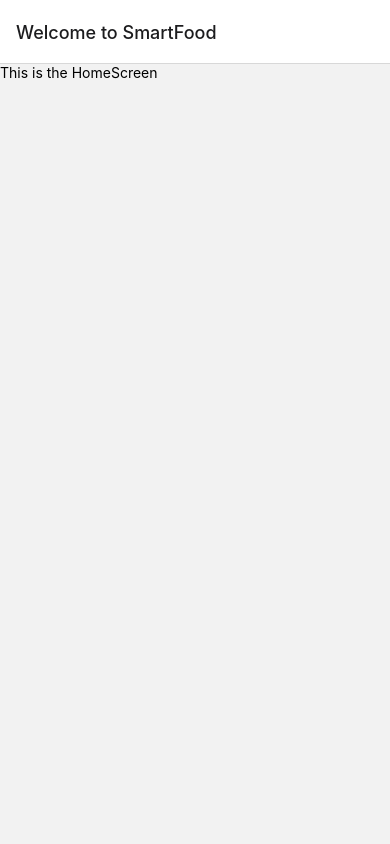
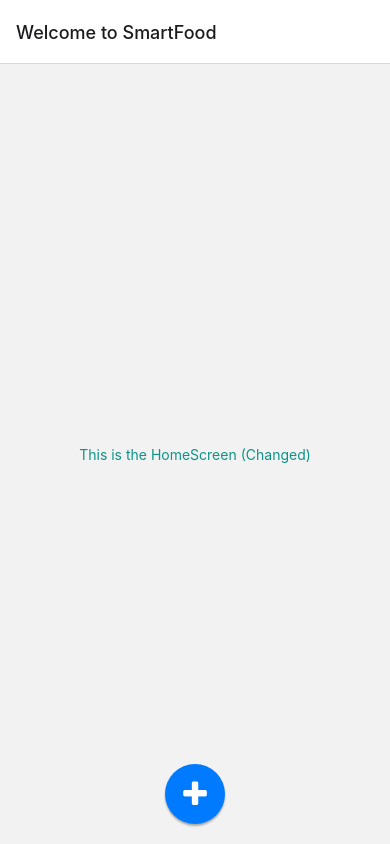
Before and after one commit to https-github-com-asadsaifi2021/SmartFood, a React Native app: screen /HomeScreen in a window 390 px wide. Built offline with nearby package versions, Linux system fonts and the light colour scheme.

Commit message:
Added a add button.

```diff
--- a/App.js
+++ b/App.js
@@ -1,20 +1,8 @@
 import React from "react";
-import { NavigationContainer } from "@react-navigation/native";
-import { createStackNavigator } from "@react-navigation/stack";
-import HomeScreen from "./src/screens/HomeScreen";
-
-const Stack = createStackNavigator();
+import HomeStackNavigator from "./routes/HomeStack";
 
 export default function App() {
   return (
-    <NavigationContainer>
-      <Stack.Navigator>
-        <Stack.Screen
-          name="Home"
-          component={HomeScreen}
-          options={{ title: "Welcome to SmartFood" }}
-        />
-      </Stack.Navigator>
-    </NavigationContainer>
+    <HomeStackNavigator />
   );
 }
--- /dev/null
+++ b/routes/HomeStack.jsx
@@ -0,0 +1,19 @@
+import { NavigationContainer } from "@react-navigation/native";
+import { createStackNavigator } from "@react-navigation/stack";
+import HomeScreen from "../screens/HomeScreen";
+
+const Stack = createStackNavigator();
+
+export default function HomeStack() {
+  return (
+    <NavigationContainer>
+      <Stack.Navigator>
+        <Stack.Screen
+          name="HomeScreen"
+          component={HomeScreen}
+          options={{ title: "Welcome to SmartFood" }}
+        />
+      </Stack.Navigator>
+    </NavigationContainer>
+  );
+}
--- /dev/null
+++ b/screens/HomeScreen.jsx
@@ -0,0 +1,19 @@
+import React from "react";
+import { View, Text, TouchableOpacity } from "react-native";
+import { FontAwesome } from "@expo/vector-icons";
+import { globalStyles } from "../styles/GlobalStyles";
+
+const HomeScreen = () => {
+  return (
+    <View className="flex-1 justify-center items-center">
+      <Text className="text-center text-teal-600">
+        This is the HomeScreen (Changed)
+      </Text>
+      <TouchableOpacity style={globalStyles.addButtonContainer}>
+        <FontAwesome name="plus" style={globalStyles.addButtonIcon} />
+      </TouchableOpacity>
+    </View>
+  );
+};
+
+export default HomeScreen;
--- a/src/screens/HomeScreen.jsx
+++ /dev/null
@@ -1,12 +0,0 @@
-import React from "react";
-import { View, Text } from "react-native";
-
-const HomeScreen = () => {
-  return (
-    <View className="flex-1 justify-center items-center">
-      <Text className="text-center text-teal-600">This is the HomeScreen</Text>
-    </View>
-  );
-};
-
-export default HomeScreen;
--- /dev/null
+++ b/styles/GlobalStyles.jsx
@@ -0,0 +1,26 @@
+import { StyleSheet, Dimensions } from "react-native";
+
+const windowWidth = Dimensions.get("window").width;
+
+export const globalStyles = StyleSheet.create({
+  addButtonContainer: {
+    position: "absolute",
+    bottom: 20,
+    left: (windowWidth - 60) / 2, // Center horizontally
+    width: 60,
+    height: 60,
+    borderRadius: 30,
+    backgroundColor: "#007bff",
+    justifyContent: "center",
+    alignItems: "center",
+    elevation: 5, // Android shadow
+    shadowColor: "#000", // iOS shadow
+    shadowOffset: { width: 0, height: 2 },
+    shadowOpacity: 0.3,
+    shadowRadius: 2,
+  },
+  addButtonIcon: {
+    color: "#fff",
+    fontSize: 30,
+  },
+});
```
Also changed, not shown: package.json (+9 -3 lines), 1 other file (tests, documents, lock files or other folders).
